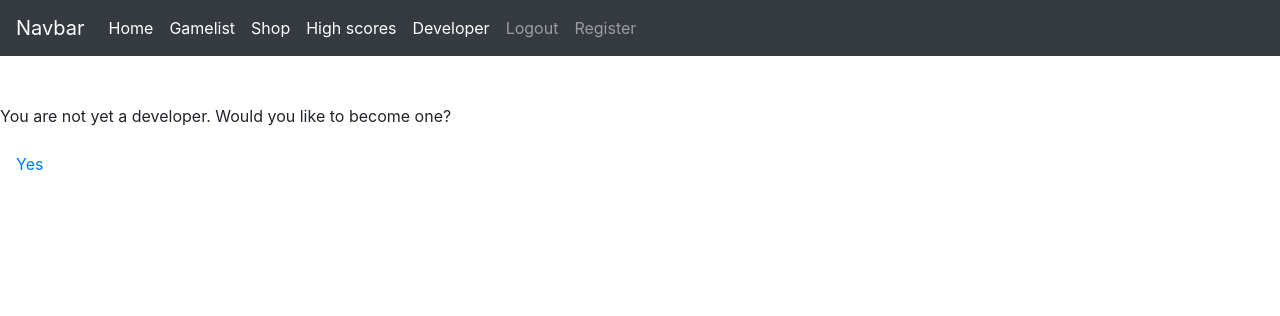
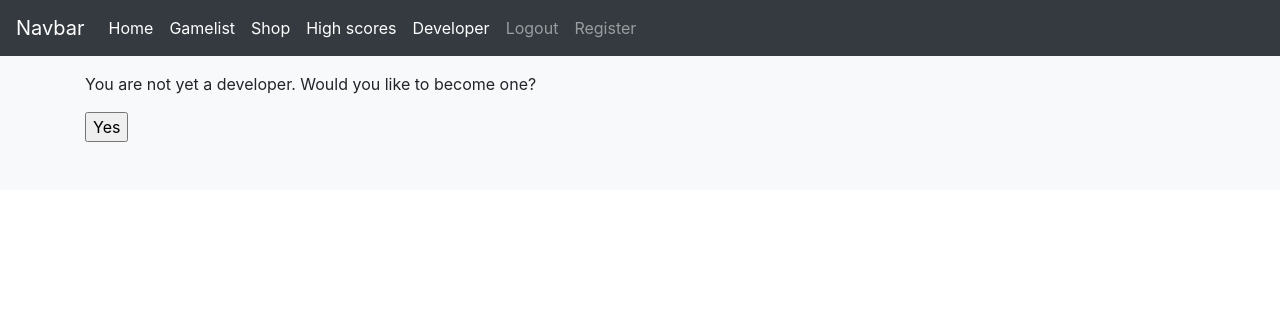
Before and after one commit to Koveror/WSD-project, a Django app: page /developer in a window 1280 px wide. Shown: the top 316 px of the page. Run offline with Django 3.2, Linux system fonts and the light colour scheme; the visitor is signed in with stand-in values (Sample User, id 1); some libraries are stand-ins or nearby versions.

Commit message:
Adjusted navbar and developer tempalate

```diff
--- a/hello/templates/hello/developer.html
+++ b/hello/templates/hello/developer.html
@@ -26,9 +26,8 @@
       }
     </style>
     {% load static %}
-    <link href="{% static 'hello/starter-template.css' %}" rel="stylesheet">
+    <link href="{% static 'hello/album.css' %}" rel="stylesheet">
   </head>
-  <br>
   <body>
     {# Navbar #}
     <div class="basic">
@@ -36,11 +35,9 @@
     </div>
 
     <main role="main">
-
-      {% if not is_a_developer %}
-        <p> You are not yet a developer. Would you like to become one? </p>
-        <a class="nav-link" href="{% url 'hello:become_developer' %}">Yes</a>
-      {% else %}
+      <div class="album py-5 bg-light">
+        <div class="container">
+          <br>
 
           {% if messages %}
             {% for message in messages %}
@@ -49,8 +46,12 @@
           <br>
           {% endif %}
 
-      <div class="album py-5 bg-light">
-        <div class="container">
+      {% if not is_a_developer %}
+        <p> You are not yet a developer. Would you like to become one? </p>
+        <form action="{% url 'hello:become_developer' %}">
+          <input type="submit" value="Yes" />
+        </form>
+      {% else %}
         <h3> Add a game </h3>
 
         <form method="post" action="developer">
```
Lines whose indentation alone changed are shown as unchanged.
